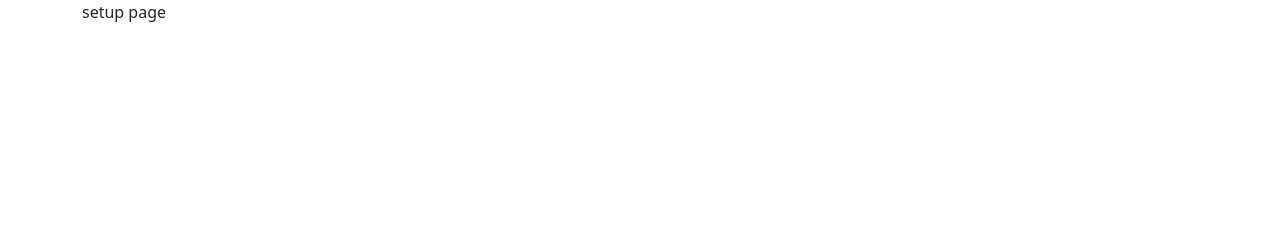
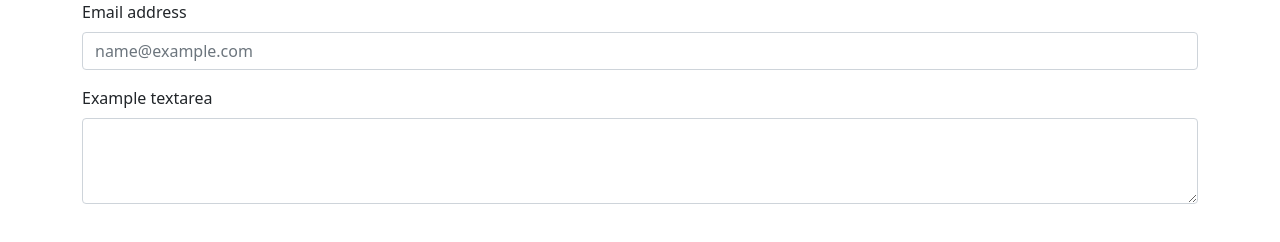
Before and after one commit to manishvyas393/gitbasic, a plain HTML site: page index.html in a window 1280 px wide. Drawn offline with nearby package versions, Linux system fonts and the light colour scheme.

Commit message:
form in index.html

```diff
--- a/index.html
+++ b/index.html
@@ -17,7 +17,14 @@
 
 <body>
       <div class="container">
-            setup page
+            <div class="mb-3">
+                  <label for="exampleFormControlInput1" class="form-label">Email address</label>
+                  <input type="email" class="form-control" id="exampleFormControlInput1" placeholder="name@example.com">
+            </div>
+            <div class="mb-3">
+                  <label for="exampleFormControlTextarea1" class="form-label">Example textarea</label>
+                  <textarea class="form-control" id="exampleFormControlTextarea1" rows="3"></textarea>
+            </div>
       </div>
 </body>
 
```
